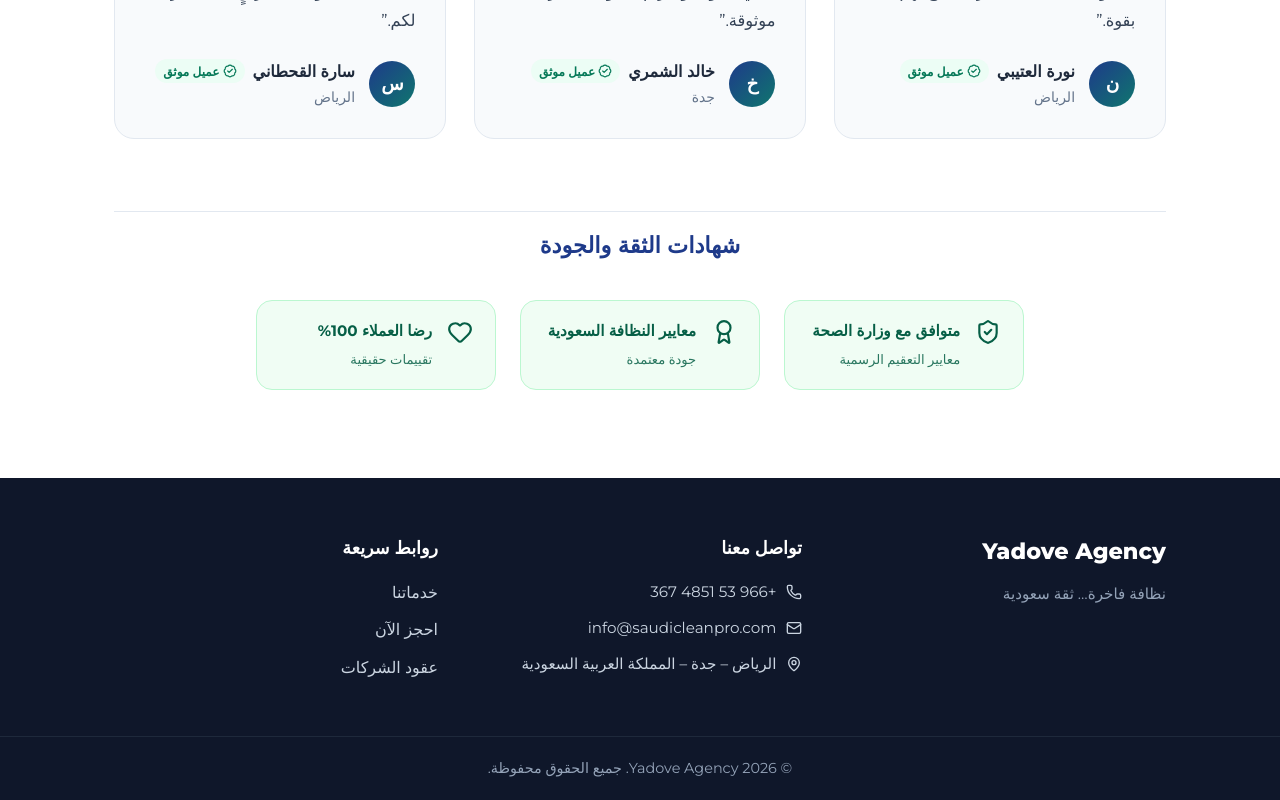
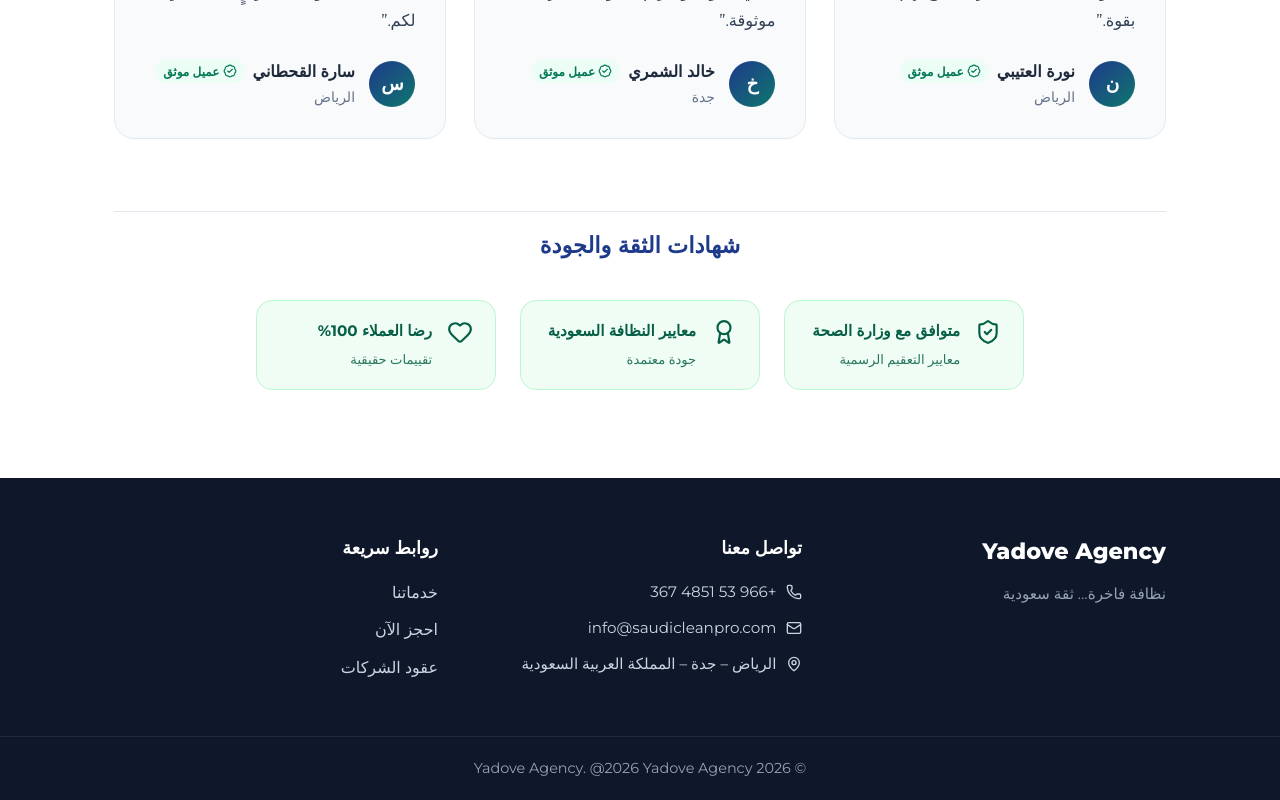
Before and after one commit to benniematiko/yda, a React (Vite) app: page / in a window 1280 px wide. Shown: the part 3952-4752 px from the top of the page. Built offline with nearby package versions, Linux system fonts and the light colour scheme.

Commit message:
copy right added

```diff
--- a/src/components/Footer.jsx
+++ b/src/components/Footer.jsx
@@ -55,7 +55,7 @@ export default function Footer() {
         <div className="container">
           <p>
             © {new Date().getFullYear()} Yadove Agency.
-            {lang === 'ar' ? ' جميع الحقوق محفوظة.' : ' All rights reserved.'}
+            {lang === 'ar' ? ' @2026 Yadove Agency' : ' All rights reserved.'}
           </p>
         </div>
       </div>
```
